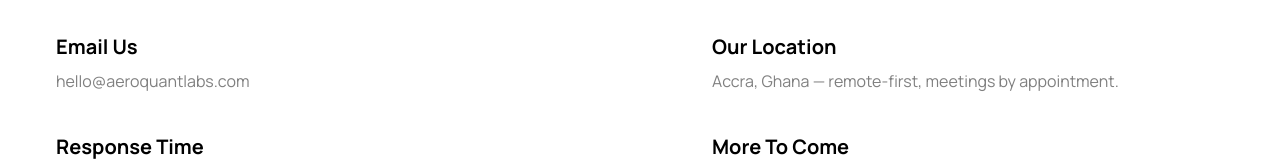
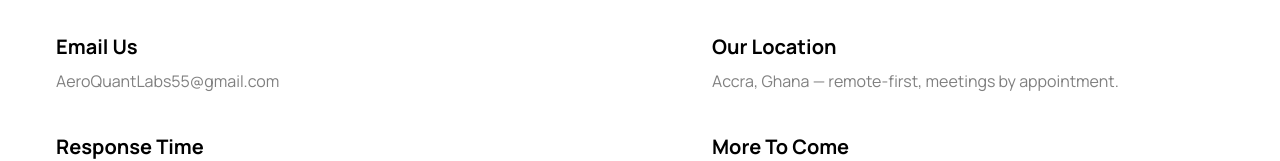
Before and after one commit to Maxorleans55/AeroQuant-Labs, a Next.js app in the folder aeroquant-labs/: page /contact in a window 1280 px wide. Shown: the part 1095-1256 px from the top of the page. Built offline with nearby package versions, Linux system fonts and the light colour scheme; some icons are missing.

Commit message:
fix(contact): use the real contact email
Replaces the placeholder address on the contact page - the How-to-contact entry, the form's mailto handoff and the fallback note all now use AeroQuantLabs55@gmail.com.

```diff
--- a/aeroquant-labs/src/app/api/data/route.ts
+++ b/aeroquant-labs/src/app/api/data/route.ts
@@ -266,8 +266,8 @@
 const ContactMethodsData: contactmethod[] = [
   {
     title: 'Email Us',
-    detail: 'hello@aeroquantlabs.com',
-    href: 'mailto:hello@aeroquantlabs.com',
+    detail: 'AeroQuantLabs55@gmail.com',
+    href: 'mailto:AeroQuantLabs55@gmail.com',
   },
   {
     title: 'Our Location',
--- a/aeroquant-labs/src/app/components/Contact/index.tsx
+++ b/aeroquant-labs/src/app/components/Contact/index.tsx
@@ -50,7 +50,7 @@
       '',
       String(form.get('message')),
     ].join('\n')
-    window.location.href = `mailto:hello@aeroquantlabs.com?subject=${encodeURIComponent(
+    window.location.href = `mailto:AeroQuantLabs55@gmail.com?subject=${encodeURIComponent(
       subject
     )}&body=${encodeURIComponent(body)}`
     setSent(true)
@@ -263,8 +263,8 @@
               <p className='text-sm text-green-600'>
                 Your email app should be opening with your message ready to
                 send. If nothing happened, email us directly at{' '}
-                <a href='mailto:hello@aeroquantlabs.com' className='underline'>
-                  hello@aeroquantlabs.com
+                <a href='mailto:AeroQuantLabs55@gmail.com' className='underline'>
+                  AeroQuantLabs55@gmail.com
                 </a>
                 .
               </p>
```
